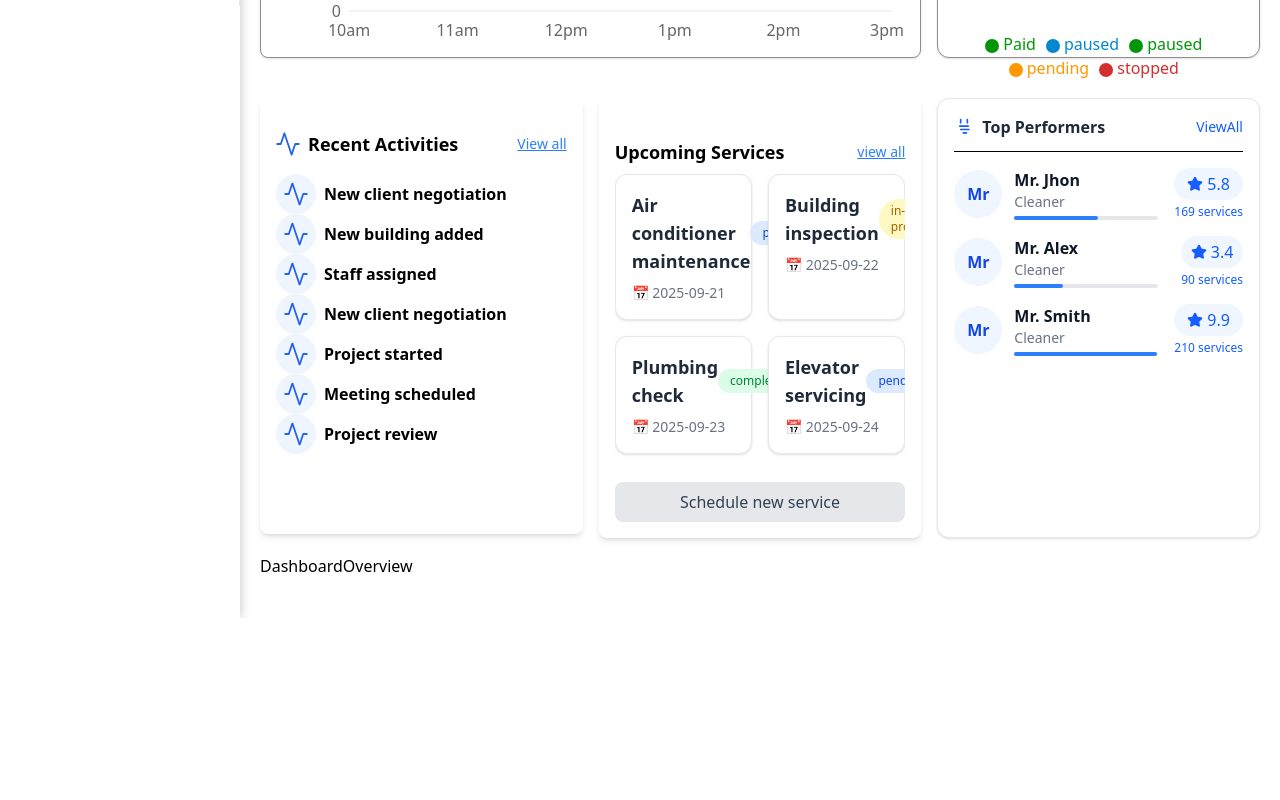
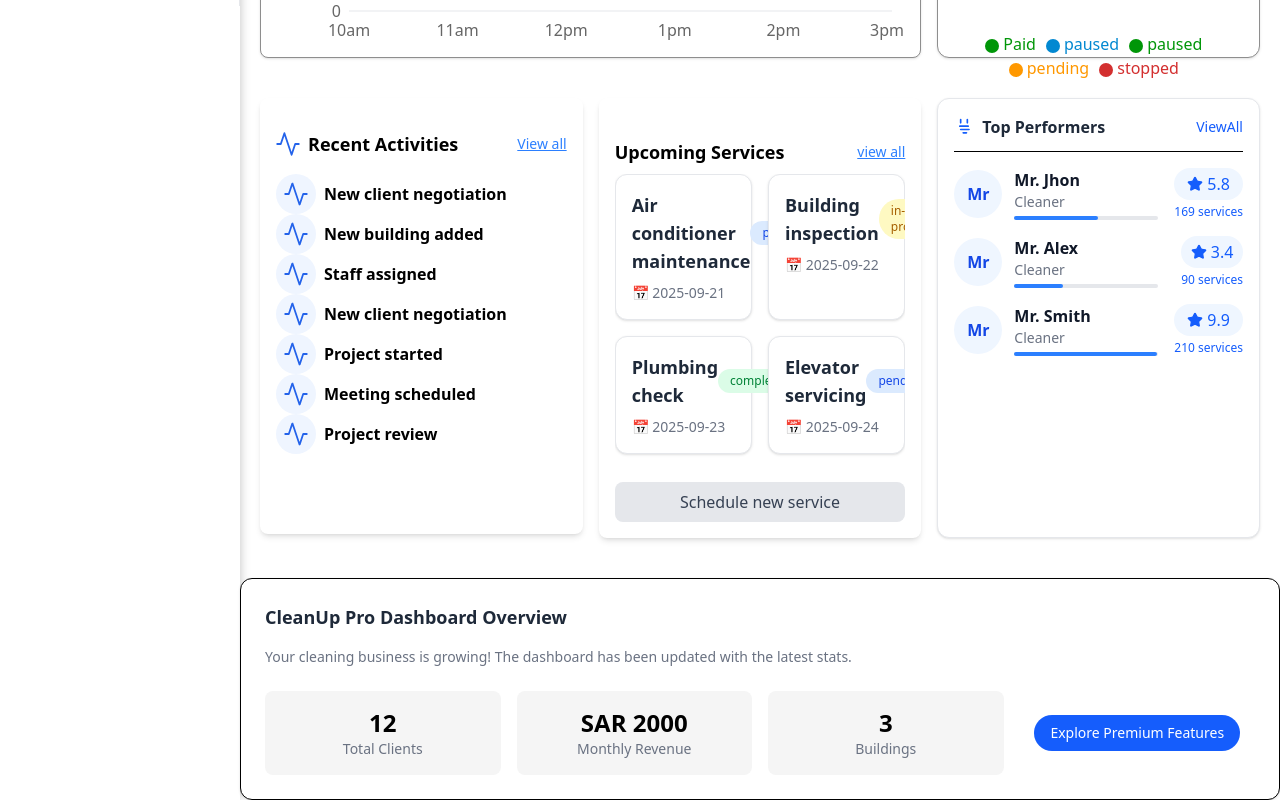
Before and after one commit to Alamin10231/CleanupSoftware, a React (Vite) app: page / in a window 1280 px wide. Shown: the part 794-1594 px from the top of the page. Before the commit the page ends 1412 px from the top, so only its background shows below. Built offline with nearby package versions, Linux system fonts and the light colour scheme.

Commit message:
added dashboard overview

```diff
--- /dev/null
+++ b/public/mockoverview.json
@@ -0,0 +1,5 @@
+{
+  "totalClients": 12,
+  "monthlyRevenue": 2000,
+  "buildings": 3
+}
--- a/src/Components/DashboardStatus/DashboardOverview.tsx
+++ b/src/Components/DashboardStatus/DashboardOverview.tsx
@@ -1,48 +1,77 @@
-// import React from 'react';
+import { useEffect, useState } from "react";
 
-// interface DashboardStats {
-//   totalClients: number;
-//   monthlyRevenue: string;
-//   buildings: number;
-// }
-
-// interface DashboardOverviewProps {
-//   stats: DashboardStats;
-// }
-
-// const DashboardOverview: React.FC<DashboardOverviewProps> = ({ stats }) => {
-//   return (
-//     <div className="p-6 bg-white border border-blue-300 rounded-lg shadow-md">
-//       <h2 className="text-xl font-semibold text-gray-800">CleanUpPro Dashboard Overview</h2>
-//       <p className="text-gray-600 mt-2">Your cleaning business is growing! The dashboard has been updated with the latest stats</p>
-//       <div className="grid grid-cols-1 md:grid-cols-3 gap-4 mt-4">
-//         <div className="bg-gray-50 p-4 rounded-lg text-center">
-//           <p className="text-2xl font-bold">{stats.totalClients}</p>
-//           <p className="text-gray-600">Total Clients</p>
-//         </div>
-//         <div className="bg-gray-50 p-4 rounded-lg text-center">
-//           <p className="text-2xl font-bold">{stats.monthlyRevenue}</p>
-//           <p className="text-gray-600">Monthly Revenue</p>
-//         </div>
-//         <div className="bg-gray-50 p-4 rounded-lg text-center">
-//           <p className="text-2xl font-bold">{stats.buildings}</p>
-//           <p className="text-gray-600">Buildings</p>
-//         </div>
-//       </div>
-//       <div className="mt-4 text-right">
-//         <a href="#" className="inline-block bg-blue-600 text-white px-4 py-2 rounded-lg hover:bg-blue-700">
-//           Explore Premium Features &gt;
-//         </a>
-//       </div>
-//     </div>
-//   );
-// };
-
-// export default DashboardOverview;
-
+type OverviewData = {
+  totalClients: number;
+  monthlyRevenue: number;
+  buildings: number;
+};
 
 export default function DashboardOverview() {
+  const [data, setData] = useState<OverviewData | null>(null);
+  const [loading, setLoading] = useState(true);
+
+  useEffect(() => {
+    // এখন মক JSON থেকে ডেটা নিচ্ছি
+    fetch("/mockoverview.json")
+      .then(res => res.json())
+      .then(json => {
+        setData(json);
+        setLoading(false);
+      })
+      .catch(err => {
+        console.error("Error loading overview:", err);
+        setLoading(false);
+      });
+  }, []);
+
+  if (loading) {
+    return (
+      <div className="rounded-xl border bg-white p-6 shadow-sm text-center">
+        Loading…
+      </div>
+    );
+  }
+
+  if (!data) {
+    return (
+      <div className="rounded-xl border bg-white p-6 shadow-sm text-center">
+        Failed to load overview data
+      </div>
+    );
+  }
+
   return (
-    <div>DashboardOverview</div>
-  )
+    <div className="rounded-xl border bg-white p-6 shadow-sm">
+      <h3 className="mb-4 text-lg font-semibold text-gray-800">
+        CleanUp Pro Dashboard Overview
+      </h3>
+      <p className="mb-6 text-sm text-gray-500">
+        Your cleaning business is growing! The dashboard has been updated with
+        the latest stats.
+      </p>
+
+      <div className="grid grid-cols-1 gap-4 sm:grid-cols-4">
+        <div className="flex flex-col items-center rounded-lg bg-[#F5F5F5] p-4">
+          <p className="text-2xl font-bold text-black">{data.totalClients}</p>
+          <p className="text-sm text-gray-500">Total Clients</p>
+        </div>
+        <div className="flex flex-col items-center rounded-lg bg-[#F5F5F5] p-4">
+          <p className="text-2xl font-bold text-black">
+            SAR {data.monthlyRevenue}
+          </p>
+          <p className="text-sm text-gray-500">Monthly Revenue</p>
+        </div>
+        <div className="flex flex-col items-center rounded-lg bg-[#F5F5F5] p-4">
+          <p className="text-2xl font-bold text-black">{data.buildings}</p>
+          <p className="text-sm text-gray-500">Buildings</p>
+        </div>
+      <div className="mt-6 text-center">
+        <button className="rounded-full bg-blue-600 px-4 py-2 text-sm font-medium text-white hover:bg-blue-700">
+          Explore Premium Features
+        </button>
+      </div>
+      </div>
+
+    </div>
+  );
 }
```
Also changed, not shown: src/Page/Dashboard.tsx (+4 -3 lines).
